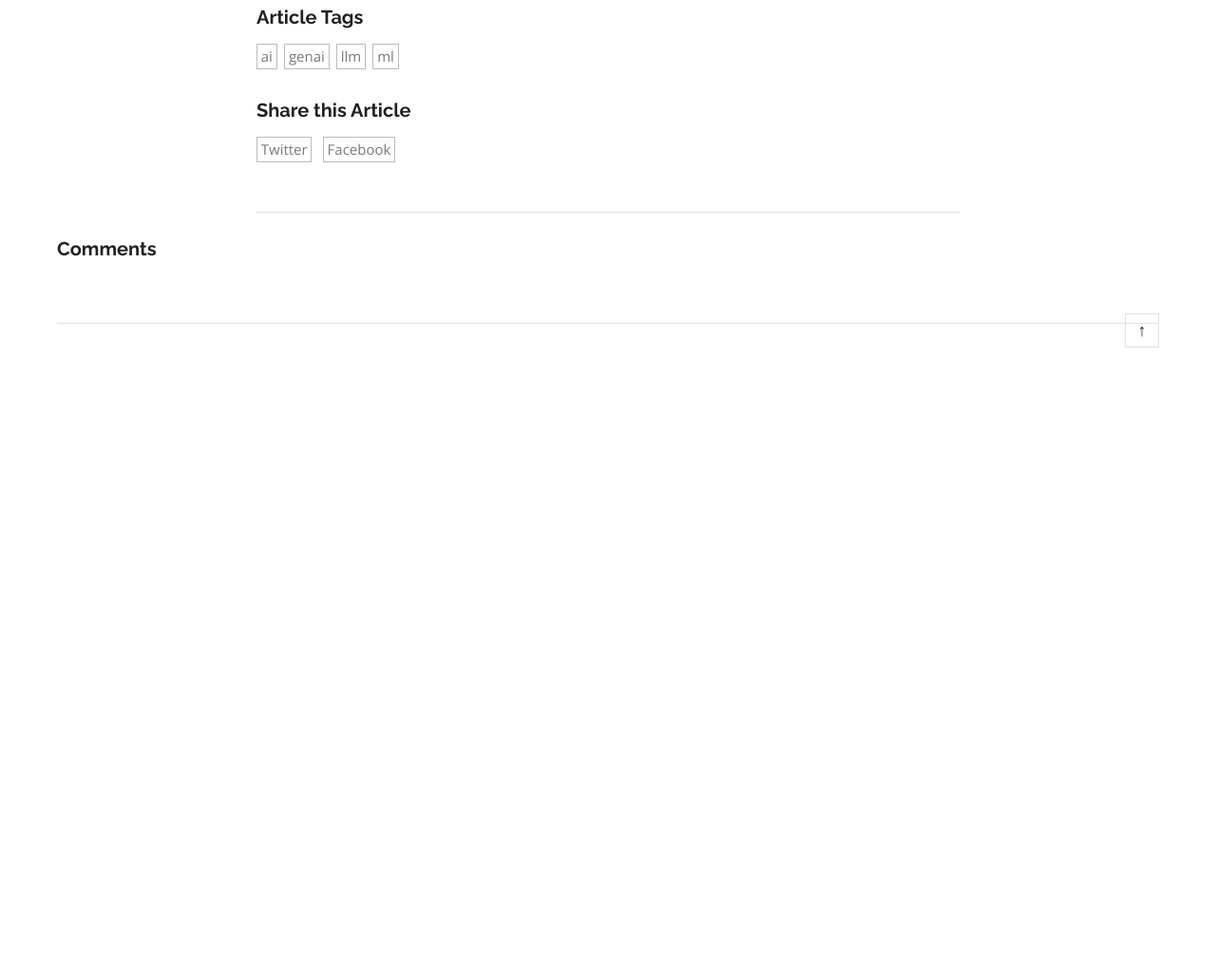
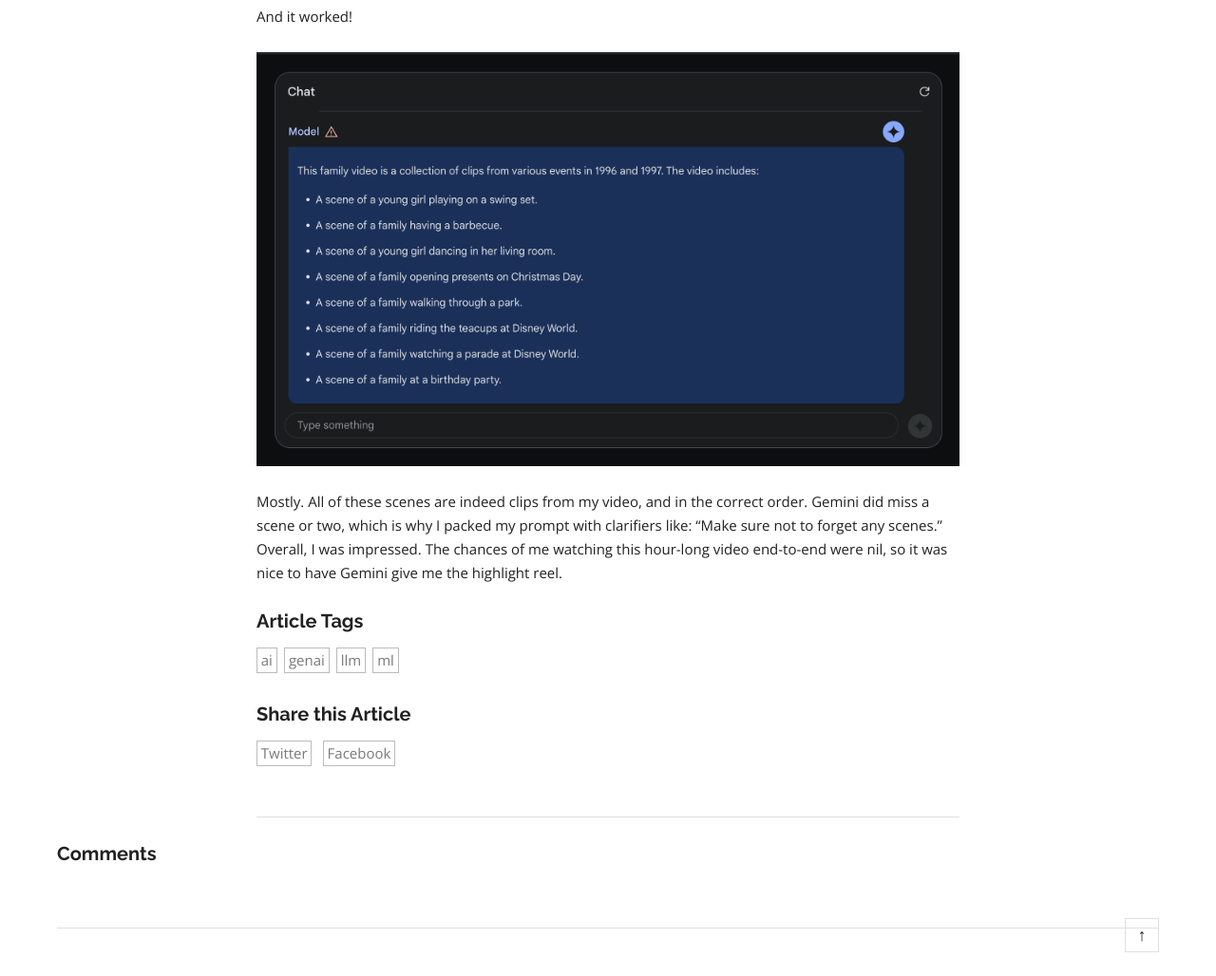
Before and after one commit to dalequark/daleonai, a Jekyll site: the page built from _posts/2024-03-13-big-context-windows.md, in a window 1280 px wide and 1400 px high, scrolled down 1413 px. Shown: the part 372-1400 px from the top of the window at 95% size. Built offline with Jekyll 4.4.1, drawn with Linux system fonts in a browser that asks for light colours; some web fonts are replaced; a script that is not in the unit is left out; comment, search, counter and statistics services are not loaded; before the commit the page ends 2176 px from its top, so only the background shows below that.

Commit message:
Update Blog “2024-03-13-big-context-windows”

```diff
--- a/_posts/2024-03-13-big-context-windows.md
+++ b/_posts/2024-03-13-big-context-windows.md
@@ -36,3 +36,9 @@ and pay careful attention to make sure you're very accurate.
 
 
 ![Prompting Gemini with a family video](/images/1996_video_prompt.png "Summarizing an hour-long family video from 1996")
+
+A﻿nd it worked!
+
+![Gemini summarizes a family video](/images/1996_model_summary.png "Family video play by play")
+
+Mostly. All of these scenes are indeed clips from my video, and in the correct order. Gemini did miss a scene or two, which is why I packed my prompt with clarifiers like: "Make sure not to forget any scenes." Overall, I was impressed. The chances of me watching this hour-long video end-to-end were nil, so it was nice to have Gemini give me the highlight reel.
```
